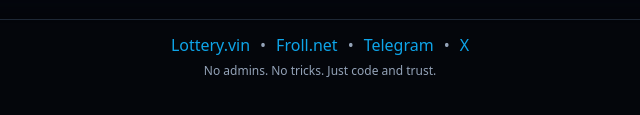
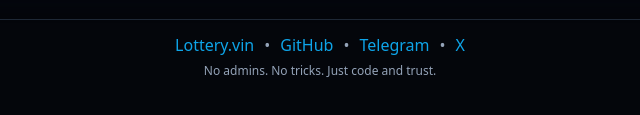
Before and after one commit to fortunerolls/dice, a plain HTML site: page index.html in a window 1280 px wide. Shown: the part 1664-1779 px from the top of the page, 320-960 px from the left. Drawn offline with Linux system fonts and the light colour scheme; no server answers.

Commit message:
Update index.html

```diff
--- a/index.html
+++ b/index.html
@@ -156,7 +156,7 @@
       <div class="links">
         <a href="https://Lottery.vin" target="_blank" rel="noopener">Lottery.vin</a>
         <span>•</span>
-        <a href="https://Froll.net" target="_blank" rel="noopener">Froll.net</a>
+        <a href="https://github.com/fortunerolls" target="_blank" rel="noopener">GitHub</a>
         <span>•</span>
         <a href="https://t.me/FortuneRolls" target="_blank" rel="noopener">Telegram</a>
         <span>•</span>
```
